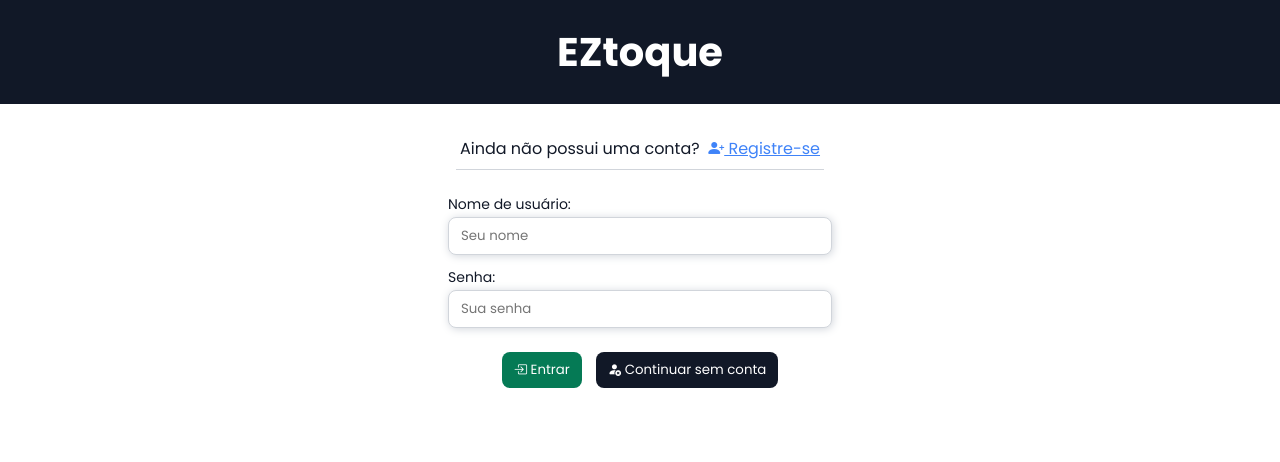
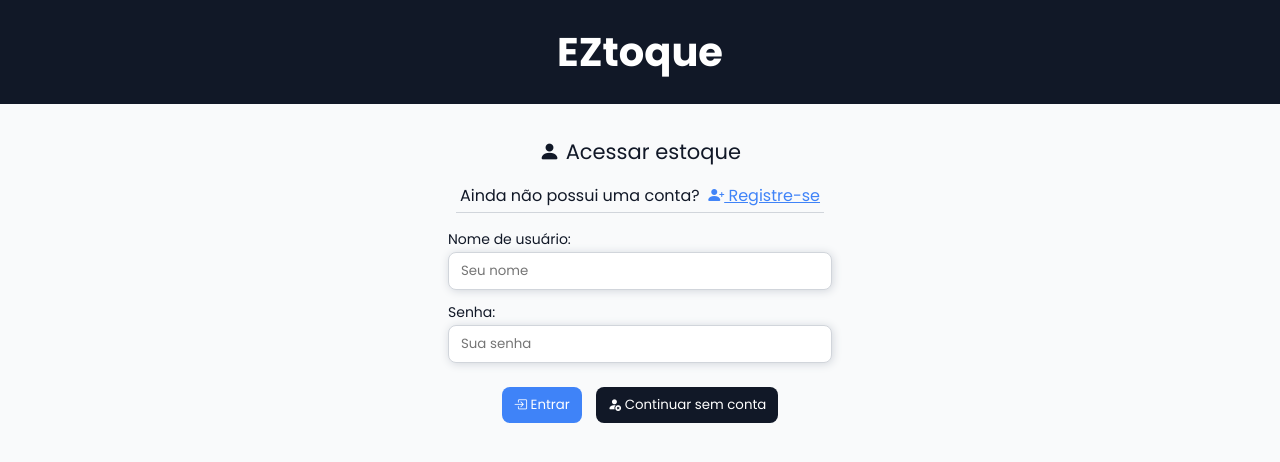
Before and after one commit to benhurk/Meu-Estoque, a React (Vite) app in the folder frontend/: page /signin in a window 1280 px wide. Shown: the top 462 px of the page. Built offline with nearby package versions, Linux system fonts and the light colour scheme; the HTML template or start-up script is replaced by a standard one.

Commit message:
Added a subtitle to the login and register pages, some styling changes

```diff
--- a/frontend/src/components/LoginMenu/index.tsx
+++ b/frontend/src/components/LoginMenu/index.tsx
@@ -6,6 +6,10 @@ import styles from '../../pages/UserAccess/UserAccess.module.css';
 export default function LoginMenu() {
     return (
         <div>
+            <h2 className={styles.title}>
+                <i className='bi bi-person-fill' />
+                &nbsp;Acessar estoque
+            </h2>
             <div className={styles.redirectLink}>
                 Ainda não possui uma conta?&nbsp;&nbsp;
                 <Link to='/signup' className='text-blue'>
--- a/frontend/src/components/UserForm/index.tsx
+++ b/frontend/src/components/UserForm/index.tsx
@@ -140,7 +140,7 @@ export default function UserForm({ mode }: Props) {
             <div className={styles.buttonArea}>
                 {!loading ? (
                     <>
-                        <button type='submit' className='btn btn-green'>
+                        <button type='submit' className='btn btn-blue'>
                             <i
                                 className={`bi ${
                                     mode === 'login'
--- a/frontend/src/pages/UserAccess/UserAccess.module.css
+++ b/frontend/src/pages/UserAccess/UserAccess.module.css
@@ -1,11 +1,17 @@
+.title {
+    text-align: center;
+    margin-bottom: 1rem;
+    font-weight: 400;
+}
+
 .redirectLink {
     font-size: 1rem;
-    margin-bottom: 1.5rem;
+    margin-bottom: 1rem;
     text-align: center;
     width: fit-content;
     margin-inline: auto;
     border-bottom: 1px solid var(--color-gray);
-    padding-bottom: 0.5rem;
+    padding-bottom: 0.25rem;
     padding-inline: 0.25rem;
 }
 
--- a/frontend/src/pages/UserAccess/index.tsx
+++ b/frontend/src/pages/UserAccess/index.tsx
@@ -20,6 +20,10 @@ export default function UserAccess() {
 
                 {location.pathname === '/signup' && (
                     <>
+                        <h2 className={styles.title}>
+                            <i className='bi bi-person-plus-fill' />
+                            &nbsp;Criar conta
+                        </h2>
                         <div className={styles.redirectLink}>
                             Já possui uma conta?&nbsp;
                             <Link to='/signin' className='text-blue'>
--- a/frontend/src/styles.css
+++ b/frontend/src/styles.css
@@ -18,6 +18,7 @@
 
 body {
     font-size: 0.875rem;
+    background-color: var(--color-light);
 }
 
 #root {
@@ -117,7 +118,7 @@ a i.bi {
 }
 
 .btn-light {
-    background-color: var(--color-light);
+    background-color: #fff;
     color: #000;
     transition: background-color 0.2s ease-in-out;
 }
```
